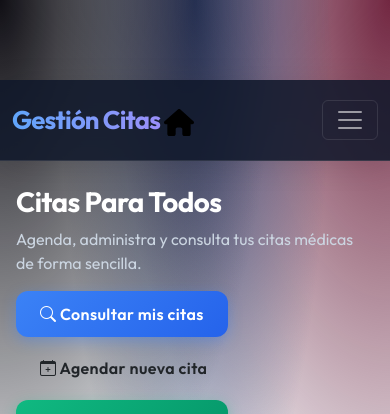
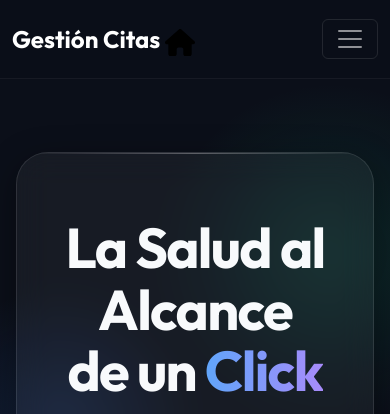
Before and after one commit to Gabopg18/GestionAPP, a Django app: page / in a window 390 px wide. Shown: the top 414 px of the page. Run offline with Django 5.2, Linux system fonts and the light colour scheme.

Commit message:
Refactorización profunda del backend, mejoras de seguridad y rediseño UI ultra premium final

```diff
--- a/AppCitasMedicas/static/css/styles.css
+++ b/AppCitasMedicas/static/css/styles.css
@@ -1,34 +1,37 @@
 /* ---------------------------------------
-   VARIABLES & BASE STYLES - GESTIONAPP PREMIUM (BOFF LEVEL)
+   VARIABLES & BASE STYLES - GESTIONAPP PREMIUM (SUPER BOFF)
 ---------------------------------------- */
 
 :root {
   --primary: #0f172a;
   --secondary: #3b82f6;
   --accent: #10b981;
-  --background: #f8fafc;
-  --surface: rgba(255, 255, 255, 0.85); /* Glass surface */
-  --text-main: #1e293b;
-  --text-muted: #64748b;
-  --shadow-soft: 0 8px 32px 0 rgba(31, 38, 135, 0.07);
-  --shadow-hover: 0 12px 40px 0 rgba(31, 38, 135, 0.12);
-  --glass-border: 1px solid rgba(255, 255, 255, 0.4);
+  --background: #0B0F19; /* Very dark modern background */
+  --surface: rgba(255, 255, 255, 0.05); /* True glass surface */
+  --surface-hover: rgba(255, 255, 255, 0.1);
+  --text-main: #f8fafc;
+  --text-muted: #94a3b8;
+  --shadow-soft: 0 8px 32px 0 rgba(0, 0, 0, 0.37);
+  --shadow-glow: 0 0 20px rgba(59, 130, 246, 0.5);
+  --shadow-glow-success: 0 0 20px rgba(16, 185, 129, 0.5);
+  --glass-border: 1px solid rgba(255, 255, 255, 0.1);
 }
 
 body {
   margin: 0;
   padding: 0;
   color: var(--text-main);
-  /* Modern Mesh Gradient Background */
-  background-color: #f4f6f9;
+  background-color: var(--background);
+  /* True Mesh Animated Gradient Background */
   background-image:
-    radial-gradient(at 0% 0%, hsla(253,16%,7%,1) 0, transparent 50%),
-    radial-gradient(at 50% 0%, hsla(225,39%,30%,1) 0, transparent 50%),
-    radial-gradient(at 100% 0%, hsla(339,49%,30%,1) 0, transparent 50%);
+    radial-gradient(circle at 15% 50%, rgba(59, 130, 246, 0.15), transparent 25%),
+    radial-gradient(circle at 85% 30%, rgba(16, 185, 129, 0.15), transparent 25%),
+    radial-gradient(circle at 50% 80%, rgba(139, 92, 246, 0.15), transparent 25%);
   background-attachment: fixed;
   font-family: 'Outfit', sans-serif;
   -webkit-font-smoothing: antialiased;
   padding-top: 80px;
+  min-height: 100vh;
 }
 
 /* ---------------------------------------
@@ -41,180 +44,205 @@ body {
 }
 
 /* ---------------------------------------
-   GLASSMORPHISM CARDS (The "Boff" effect)
+   HERO SECTION (SUPER PREMIUM)
 ---------------------------------------- */
-.card, form {
+.glass-panel {
+  background: var(--surface);
+  backdrop-filter: blur(16px);
+  -webkit-backdrop-filter: blur(16px);
+  border: var(--glass-border);
+  border-radius: 2rem;
+  padding: 4rem 3rem;
+  box-shadow: var(--shadow-soft);
+  position: relative;
+  overflow: hidden;
+}
+
+.glass-panel::before {
+  content: '';
+  position: absolute;
+  top: 0; left: 0; right: 0; height: 1px;
+  background: linear-gradient(90deg, transparent, rgba(255,255,255,0.3), transparent);
+}
+
+.hero-title {
+  font-size: 3.5rem;
+  font-weight: 800;
+  line-height: 1.1;
+  letter-spacing: -0.03em;
+}
+
+.text-gradient {
+  background: linear-gradient(to right, #60a5fa, #a78bfa);
+  -webkit-background-clip: text;
+  -webkit-text-fill-color: transparent;
+  display: inline-block;
+}
+
+.hero-subtitle {
+  font-size: 1.25rem;
+  color: var(--text-muted);
+  max-width: 90%;
+}
+
+.hero-image {
+  max-height: 400px;
+  filter: drop-shadow(0 20px 30px rgba(0,0,0,0.5));
+  animation: float 6s ease-in-out infinite;
+}
+
+@keyframes float {
+  0% { transform: translateY(0px); }
+  50% { transform: translateY(-20px); }
+  100% { transform: translateY(0px); }
+}
+
+/* ---------------------------------------
+   GLASS CARDS (FEATURES)
+---------------------------------------- */
+.glass-card {
   background: var(--surface) !important;
   backdrop-filter: blur(12px) !important;
   -webkit-backdrop-filter: blur(12px) !important;
   border: var(--glass-border) !important;
   border-radius: 1.5rem !important;
   box-shadow: var(--shadow-soft) !important;
-  transition: all 0.3s cubic-bezier(0.25, 0.8, 0.25, 1) !important;
-  overflow: hidden;
-  padding: 2rem;
+  transition: all 0.4s cubic-bezier(0.25, 0.8, 0.25, 1) !important;
 }
 
-.card:hover, form:hover {
-  transform: translateY(-5px);
-  box-shadow: var(--shadow-hover) !important;
-  border: 1px solid rgba(255, 255, 255, 0.8) !important;
+.glass-card:hover {
+  transform: translateY(-10px) !important;
+  background: var(--surface-hover) !important;
+  border: 1px solid rgba(255, 255, 255, 0.25) !important;
+  box-shadow: 0 15px 35px rgba(0,0,0,0.4) !important;
 }
 
+.text-light-muted { color: #cbd5e1; }
+.filter-white { filter: invert(1) opacity(0.8); }
+
 /* ---------------------------------------
-   NAVIGATION
+   NAVIGATION (FROSTED GLASS)
 ---------------------------------------- */
 .navbar {
-  background: rgba(15, 23, 42, 0.85) !important;
-  backdrop-filter: blur(16px);
-  -webkit-backdrop-filter: blur(16px);
-  border-bottom: 1px solid rgba(255,255,255,0.1);
+  background: rgba(11, 15, 25, 0.75) !important;
+  backdrop-filter: blur(20px);
+  -webkit-backdrop-filter: blur(20px);
+  border-bottom: 1px solid rgba(255,255,255,0.05);
   padding: 1rem 0;
-  box-shadow: 0 4px 30px rgba(0, 0, 0, 0.1);
 }
 
 .navbar-brand {
   font-weight: 800;
-  font-size: 1.6rem;
-  letter-spacing: -0.03em;
-  background: linear-gradient(90deg, #60a5fa, #a78bfa);
-  -webkit-background-clip: text;
-  -webkit-text-fill-color: transparent;
+  font-size: 1.5rem;
+  color: #fff !important;
 }
 
 .nav-link {
   font-weight: 500;
-  color: rgba(255,255,255,0.7) !important;
+  color: rgba(255,255,255,0.6) !important;
   transition: all 0.3s ease;
-  padding: 0.5rem 1rem !important;
   border-radius: 0.5rem;
 }
 
 .nav-link:hover {
   color: #fff !important;
   background: rgba(255,255,255,0.1);
-  transform: translateY(-2px);
 }
 
 /* ---------------------------------------
-   MODERN BUTTONS (Micro-animations)
+   MODERN BUTTONS (NEON/GLOW)
 ---------------------------------------- */
 .btn {
-  border-radius: 0.75rem !important;
+  border-radius: 1rem !important;
   font-weight: 600 !important;
-  padding: 0.7rem 1.5rem !important;
+  padding: 0.8rem 1.8rem !important;
   transition: all 0.3s cubic-bezier(0.4, 0, 0.2, 1) !important;
-  letter-spacing: 0.025em;
-  position: relative;
-  overflow: hidden;
   border: none !important;
-}
-
-.btn::after {
-  content: '';
-  position: absolute;
-  top: 50%;
-  left: 50%;
-  width: 0;
-  height: 0;
-  background: rgba(255,255,255,0.2);
-  border-radius: 50%;
-  transform: translate(-50%, -50%);
-  transition: width 0.6s ease, height 0.6s ease;
-}
-
-.btn:active::after {
-  width: 300px;
-  height: 300px;
 }
 
 .btn-primary, .btn-primario {
   background: linear-gradient(135deg, #3b82f6 0%, #2563eb 100%) !important;
   color: white !important;
-  box-shadow: 0 4px 14px 0 rgba(59, 130, 246, 0.39) !important;
 }
 
-.btn-primary:hover, .btn-primario:hover {
-  transform: translateY(-2px);
-  box-shadow: 0 6px 20px rgba(59, 130, 246, 0.5) !important;
+.btn-outline-light {
+  background: rgba(255,255,255,0.05) !important;
+  border: 1px solid rgba(255,255,255,0.2) !important;
+  color: white !important;
+}
+
+.btn-outline-light:hover {
+  background: rgba(255,255,255,0.15) !important;
+  border-color: rgba(255,255,255,0.4) !important;
 }
 
 .btn-success, .btn-confirmar {
   background: linear-gradient(135deg, #10b981 0%, #059669 100%) !important;
-  box-shadow: 0 4px 14px 0 rgba(16, 185, 129, 0.39) !important;
+  color: white !important;
 }
 
 .btn-danger, .btn-cancelar {
   background: linear-gradient(135deg, #ef4444 0%, #dc2626 100%) !important;
-  box-shadow: 0 4px 14px 0 rgba(239, 68, 68, 0.39) !important;
+  color: white !important;
 }
 
+.shadow-glow:hover { box-shadow: var(--shadow-glow) !important; transform: translateY(-2px); }
+.shadow-glow-success:hover { box-shadow: var(--shadow-glow-success) !important; transform: translateY(-2px); }
+
 /* ---------------------------------------
-   TABLES (Clean & Spaced)
+   TABLES (Clean Dark Mode)
 ---------------------------------------- */
 .table {
   border-collapse: separate !important;
-  border-spacing: 0 0.75rem !important;
-  background: transparent !important;
-  color: white;
+  border-spacing: 0 0.5rem !important;
+  color: white !important;
 }
 
 .table thead th {
-  background: rgba(15, 23, 42, 0.6) !important;
-  backdrop-filter: blur(4px);
-  color: #f8fafc !important;
+  background: rgba(255, 255, 255, 0.05) !important;
+  color: #94a3b8 !important;
   border: none !important;
-  padding: 1.2rem 1rem !important;
-  font-weight: 700 !important;
+  padding: 1rem !important;
+  font-weight: 600 !important;
   text-transform: uppercase;
   font-size: 0.8rem;
-  letter-spacing: 0.1em;
+  letter-spacing: 0.05em;
 }
 
-.table thead th:first-child { border-top-left-radius: 1rem; border-bottom-left-radius: 1rem; }
-.table thead th:last-child { border-top-right-radius: 1rem; border-bottom-right-radius: 1rem; }
-
 .table tbody tr {
-  background: rgba(255, 255, 255, 0.1) !important;
-  backdrop-filter: blur(8px);
-  box-shadow: var(--shadow-soft);
+  background: rgba(255, 255, 255, 0.03) !important;
   transition: transform 0.2s, background 0.2s !important;
 }
 
 .table tbody tr:hover {
-  transform: scale(1.02) !important;
-  background: rgba(255, 255, 255, 0.2) !important;
+  transform: scale(1.01) !important;
+  background: rgba(255, 255, 255, 0.08) !important;
 }
 
 .table td {
-  padding: 1.2rem 1rem !important;
+  padding: 1rem !important;
   vertical-align: middle !important;
   border: none !important;
-  color: #f1f5f9 !important;
 }
 
-.table tbody tr td:first-child { border-top-left-radius: 1rem; border-bottom-left-radius: 1rem; }
-.table tbody tr td:last-child { border-top-right-radius: 1rem; border-bottom-right-radius: 1rem; }
-
-/* ---------------------------------------
-   TYPOGRAPHY
----------------------------------------- */
-h1, h2, h3, h4, h5, h6 {
-  font-weight: 800;
-  color: white;
-  letter-spacing: -0.02em;
-}
-
-p, span, label {
-  color: #cbd5e1;
-}
+.table tbody tr td:first-child { border-top-left-radius: 0.5rem; border-bottom-left-radius: 0.5rem; }
+.table tbody tr td:last-child { border-top-right-radius: 0.5rem; border-bottom-right-radius: 0.5rem; }
 
 /* ---------------------------------------
    FORMS & INPUTS
 ---------------------------------------- */
+form {
+  background: var(--surface) !important;
+  backdrop-filter: blur(12px) !important;
+  border: var(--glass-border) !important;
+  border-radius: 1.5rem !important;
+  padding: 2rem !important;
+  box-shadow: var(--shadow-soft) !important;
+}
+
 .form-control, form input[type="text"], form input[type="email"], form input[type="password"], form select {
-  background: rgba(255, 255, 255, 0.05) !important;
-  border: 1px solid rgba(255,255,255,0.2) !important;
+  background: rgba(0, 0, 0, 0.2) !important;
+  border: 1px solid rgba(255,255,255,0.1) !important;
   color: white !important;
   border-radius: 0.75rem !important;
   padding: 0.8rem 1rem !important;
@@ -222,13 +250,9 @@ p, span, label {
 }
 
 .form-control:focus {
-  background: rgba(255, 255, 255, 0.1) !important;
+  background: rgba(0, 0, 0, 0.4) !important;
   border-color: var(--secondary) !important;
-  box-shadow: 0 0 0 4px rgba(59, 130, 246, 0.2) !important;
-}
-
-.form-control::placeholder {
-  color: rgba(255,255,255,0.4) !important;
+  box-shadow: 0 0 0 3px rgba(59, 130, 246, 0.3) !important;
 }
 
 /* ---------------------------------------
@@ -238,11 +262,10 @@ p, span, label {
   padding: 0.5em 1em;
   border-radius: 2rem;
   font-weight: 600;
-  letter-spacing: 0.05em;
 }
-.badge-pendiente { background: linear-gradient(135deg, #f59e0b, #d97706) !important; }
-.badge-completada { background: linear-gradient(135deg, #10b981, #059669) !important; }
-.badge-cancelada { background: linear-gradient(135deg, #ef4444, #dc2626) !important; }
+.badge-pendiente { background: rgba(245, 158, 11, 0.2) !important; color: #fcd34d !important; border: 1px solid rgba(245, 158, 11, 0.5); }
+.badge-completada { background: rgba(16, 185, 129, 0.2) !important; color: #6ee7b7 !important; border: 1px solid rgba(16, 185, 129, 0.5); }
+.badge-cancelada { background: rgba(239, 68, 68, 0.2) !important; color: #fca5a5 !important; border: 1px solid rgba(239, 68, 68, 0.5); }
 
 /* ---------------------------------------
    LOGIN PAGE SPECIFIC
--- a/AppCitasMedicas/templates/AppCitasMedicas/base.html
+++ b/AppCitasMedicas/templates/AppCitasMedicas/base.html
@@ -26,7 +26,7 @@
 
 <body>
     <!-- Barra de navegación -->
-    <nav class="navbar navbar-expand-lg navbar-dark bg-primary">
+    <nav class="navbar navbar-expand-lg navbar-dark fixed-top">
         <div class="container-fluid">
             <!-- Logo/Marca -->
             <a class="navbar-brand" href="{% url 'inicio_general' %}">
--- a/AppCitasMedicas/templates/AppCitasMedicas/inicio_general.html
+++ b/AppCitasMedicas/templates/AppCitasMedicas/inicio_general.html
@@ -1,46 +1,68 @@
 {% extends "AppCitasMedicas/base.html" %}
 {% load static %}
 
-{% block title %}Inicio | Gestion De Citas{% endblock %}
+{% block title %}Inicio | Gestión De Citas Premium{% endblock %}
 
 {% block content %}
-<section class="hero">
-    <div>
-        <h1 class="hero-title">Citas Para Todos</h1>
-        <p class="hero-subtitle">Agenda, administra y consulta tus citas médicas de forma sencilla.</p>
-        <div class="d-flex flex-wrap gap-2">
-            <a href="{% url 'buscar_citas' %}" class="btn btn-primario"><i class="bi bi-search"></i> Consultar mis
-                citas</a>
-            <a href="{% url 'agendar_cita' %}" class="btn btn-secundario"><i class="bi bi-calendar-plus"></i> Agendar
-                nueva cita</a>
-            <a href="{% url 'registration/login' %}" class="btn btn-confirmar"><i class="bi bi-person-lock"></i> Inicia
-                como
-                Médico</a>
+<section class="hero glass-panel my-5">
+    <div class="row align-items-center">
+        <!-- Texto y Botones -->
+        <div class="col-lg-6 hero-text-section text-center text-lg-start">
+            <h1 class="hero-title mb-4">La Salud al Alcance<br>de un <span class="text-gradient">Click</span></h1>
+            <p class="hero-subtitle mb-5">Agenda, administra y consulta tus citas médicas de forma inmediata. Un sistema diseñado para tu bienestar.</p>
+
+            <div class="d-flex flex-wrap gap-3 justify-content-center justify-content-lg-start">
+                <a href="{% url 'buscar_citas' %}" class="btn btn-primary btn-lg shadow-glow">
+                    <i class="bi bi-search me-2"></i> Mis Citas
+                </a>
+                <a href="{% url 'agendar_cita' %}" class="btn btn-outline-light btn-lg">
+                    <i class="bi bi-calendar-plus me-2"></i> Agendar Nueva
+                </a>
+                <a href="{% url 'registration/login' %}" class="btn btn-success btn-lg shadow-glow-success mt-3 mt-lg-0 w-100 w-lg-auto">
+                    <i class="bi bi-person-badge me-2"></i> Portal Médico
+                </a>
+            </div>
         </div>
-    </div>
-    <div>
-        <img src="{% static 'css/images/doctor.png' %}" alt="Doctor Ilustración" class="hero-image">
 
+        <!-- Imagen Flotante -->
+        <div class="col-lg-6 mt-5 mt-lg-0 text-center">
+            <div class="hero-image-wrapper">
+                <img src="{% static 'css/images/doctor.png' %}" alt="Doctor Ilustración" class="hero-image img-fluid">
+            </div>
+        </div>
     </div>
 </section>
 
-<section class="main-container">
-    <div class="card">
-        <img src="{% static 'css/images/calendar-days-regular.svg' %}" alt="Cita" width="60">
-        <h3>Agenda Fácil</h3>
-        <p>Reserva tu cita en pocos pasos, sin complicaciones.</p>
+<!-- Features Section -->
+<section class="features-section row g-4 mt-2 mb-5">
+    <div class="col-md-4">
+        <div class="card glass-card h-100 text-center p-4">
+            <div class="feature-icon mb-3 mx-auto">
+                <img src="{% static 'css/images/calendar-days-regular.svg' %}" alt="Agenda" width="50" class="filter-white">
+            </div>
+            <h3 class="fw-bold text-white">Agenda Fácil</h3>
+            <p class="text-light-muted mb-0">Reserva tu cita en pocos pasos, sin complicaciones y a cualquier hora.</p>
+        </div>
     </div>
 
-    <div class="card">
-        <img src="{% static 'css/images/list-check-solid.svg' %}" alt="Gestión" width="60">
-        <h3>Gestiona tus Citas</h3>
-        <p>Consulta, reprograma o cancela cuando lo necesites.</p>
+    <div class="col-md-4">
+        <div class="card glass-card h-100 text-center p-4">
+            <div class="feature-icon mb-3 mx-auto">
+                <img src="{% static 'css/images/list-check-solid.svg' %}" alt="Gestión" width="50" class="filter-white">
+            </div>
+            <h3 class="fw-bold text-white">Gestión Total</h3>
+            <p class="text-light-muted mb-0">Consulta, reprograma o cancela tus compromisos cuando lo necesites.</p>
+        </div>
     </div>
 
-    <div class="card">
-        <img src="{% static 'css/images/bell-solid.svg' %}" alt="Recordatorios" width="60">
-        <h3>Recordatorios</h3>
-        <p>Recibe avisos automáticos para no olvidar tus citas.</p>
+    <div class="col-md-4">
+        <div class="card glass-card h-100 text-center p-4">
+            <div class="feature-icon mb-3 mx-auto">
+                <img src="{% static 'css/images/bell-solid.svg' %}" alt="Recordatorios" width="50" class="filter-white">
+            </div>
+            <h3 class="fw-bold text-white">Recordatorios</h3>
+            <p class="text-light-muted mb-0">Recibe avisos automáticos para no olvidar jamás tus citas médicas.</p>
+        </div>
     </div>
 </section>
 {% endblock %}
--- a/AppCitasMedicas/views.py
+++ b/AppCitasMedicas/views.py
@@ -41,33 +41,13 @@ def dashboard_admin(request):
         'total_pacientes': Paciente.objects.count(),
     }
     return render(request, 'AppCitasMedicas/dashboard_admin.html', context)
-from django.http import HttpResponse
-from django.template.loader import get_template
-from xhtml2pdf import pisa
+from django.views.decorators.http import require_GET, require_POST
+from .services.pdf_service import PDFService
 
+@require_GET
 def generar_pdf_cita(request, cita_id):
     """Genera un comprobante de cita en formato PDF (REQ-17)"""
-    try:
-        cita = CitaMedica.objects.get(id_cita=cita_id)
-    except CitaMedica.DoesNotExist:
-        return HttpResponse("Cita no encontrada", status=404)
-
-    template_path = 'AppCitasMedicas/pdf_confirmacion.html'
-    context = {'cita': cita}
-
-    response = HttpResponse(content_type='application/pdf')
-    response['Content-Disposition'] = f'attachment; filename="confirmacion_cita_{cita.paciente.cedula}.pdf"'
-
-    template = get_template(template_path)
-    html = template.render(context)
-
-    pisa_status = pisa.CreatePDF(html, dest=response)
-
-    if pisa_status.err:
-       return HttpResponse('Error al generar el PDF <pre>' + html + '</pre>')
-
-    return response
-
+    return PDFService.generar_comprobante_cita(cita_id)
 
 # Vistas Públicas (Pacientes)
 def inicio_general(request):
@@ -246,8 +226,8 @@ def ver_agenda_medica (request):
     inicio_semana = hoy - timedelta(days=hoy.weekday())  # Lunes de esta semana
     fin_semana = inicio_semana + timedelta(days=6)       # Domingo de esta semana
 
-    # Obtener CITAS de esta semana
-    citas_semana = CitaMedica.objects.filter(
+    # Obtener CITAS de esta semana (Optimizado con select_related)
+    citas_semana = CitaMedica.objects.select_related('paciente').filter(
         medico=medico,
         fecha_hora_cita__date__range=[inicio_semana, fin_semana]
     ).order_by('fecha_hora_cita')
@@ -427,7 +407,7 @@ def mis_citas_medico(request):
     medico = request.user.medico
 
     # Obtener todas las citas del médico, ordenadas por fecha descendente
-    citas = CitaMedica.objects.filter(
+    citas = CitaMedica.objects.select_related('paciente').filter(
         medico=medico
     ).order_by('-fecha_hora_cita')
 
@@ -451,6 +431,7 @@ def confirmacion_disponibilidad(request):
     })
 
 
+@require_GET
 def obtener_disponibilidades(request):
     """
     API endpoint that returns available time slots for a doctor in JSON format.
@@ -525,6 +506,7 @@ class LoginMedicoView(LoginView):
     template_name = 'AppCitasMedicas/login.html'
     authentication_form = LoginMedicoForm
 
+@require_GET
 def obtener_medicos(request):
     """
     API endpoint para obtener médicos, con opción de filtrado por especialidad.
```
Also changed, not shown: AppCitasMedicas/services/pdf_service.py (added, +39 -0 lines).
